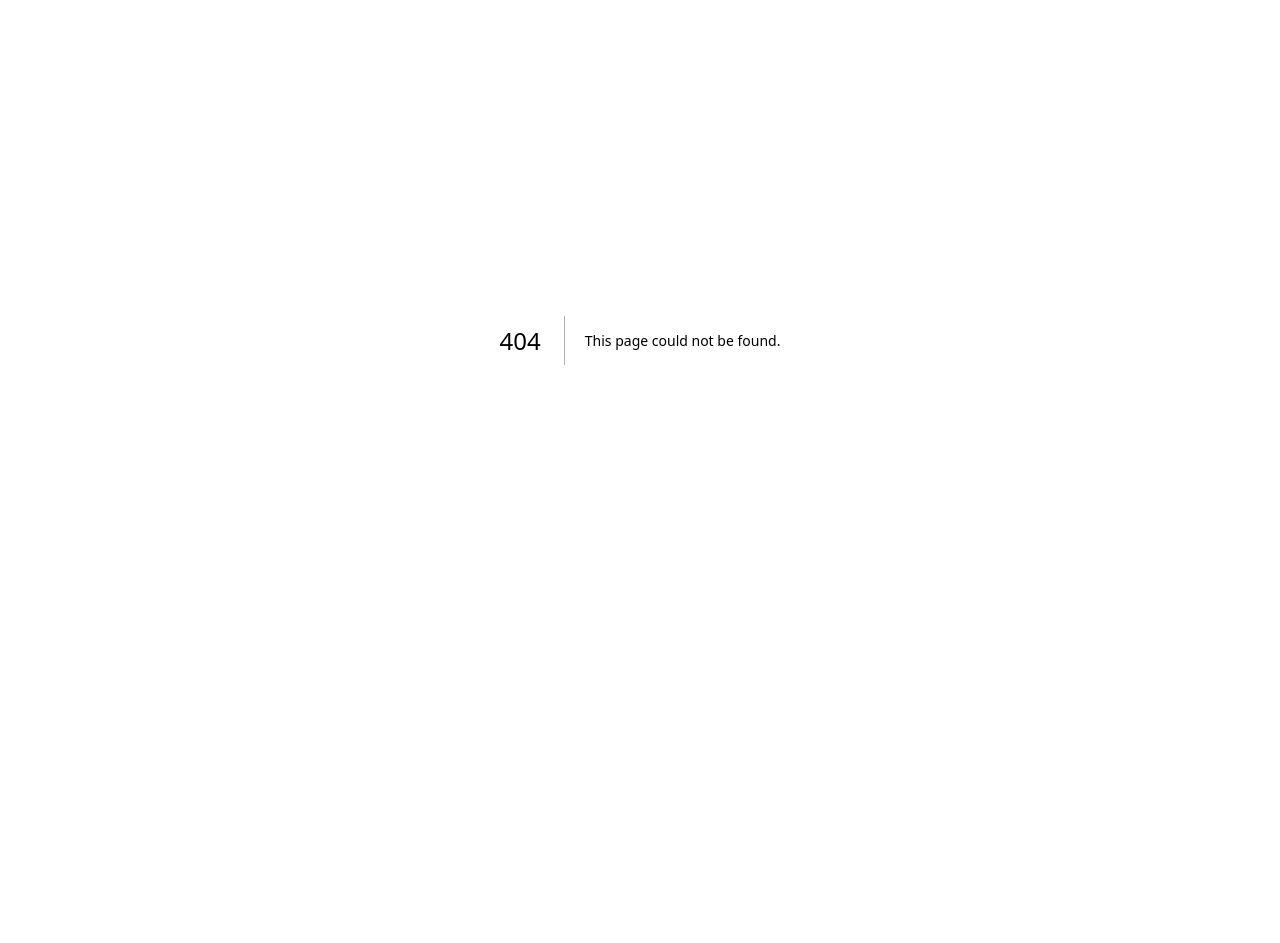
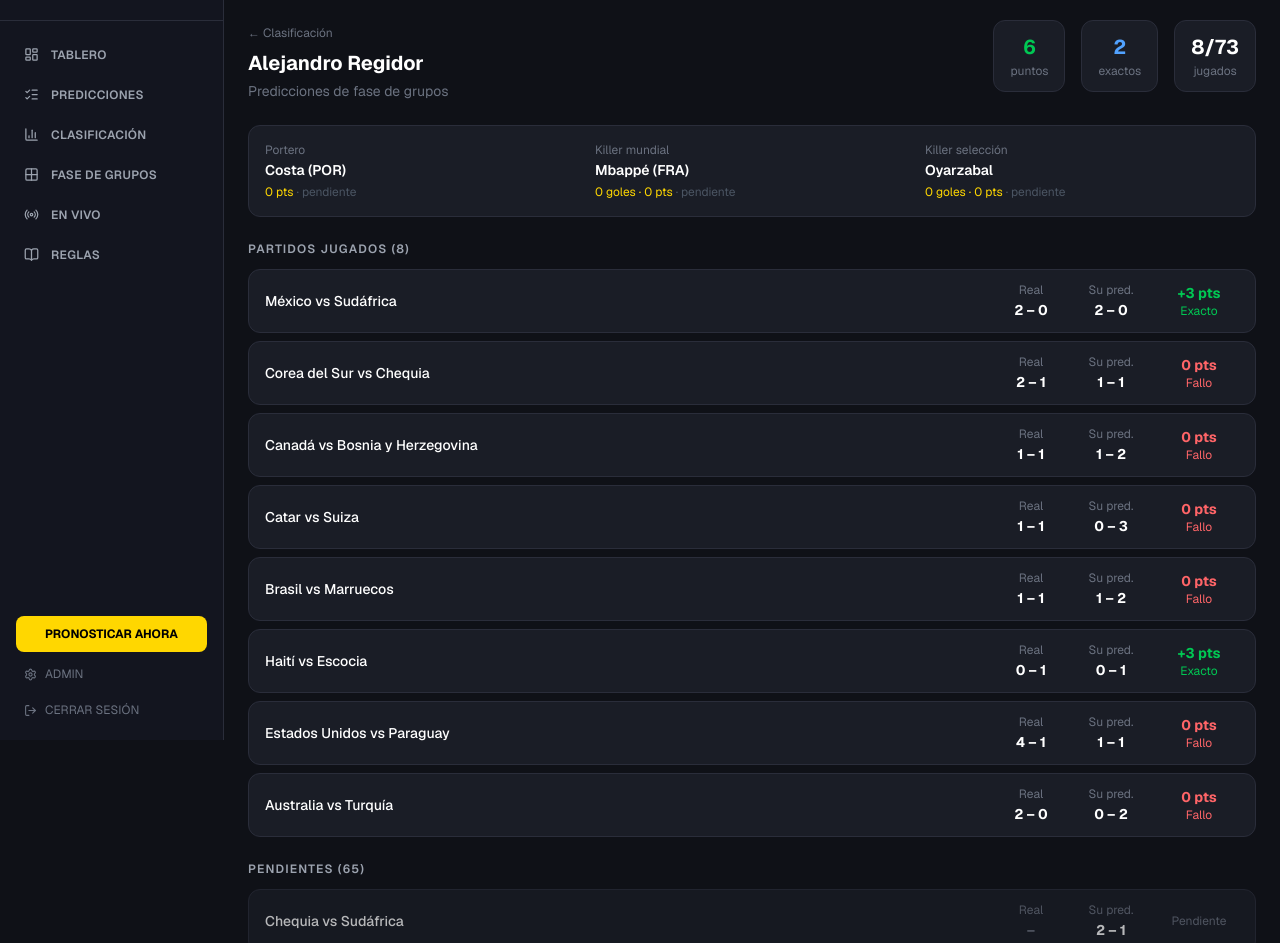
Before and after one commit to inigomp/porra-mundial-2026, a Next.js app: page /predicciones/1 in a window 1280 px wide. Before the commit this address had no page. Shown: the part 60-1003 px from the top of the page. Before the commit the page ends 800 px from the top, so only its background shows below. Built offline with nearby package versions, Linux system fonts and the light colour scheme; no server answers.

Commit message:
feat: predicciones por participante — link desde clasificacion a desglose individual

```diff
--- a/src/app/(app)/clasificacion/page.tsx
+++ b/src/app/(app)/clasificacion/page.tsx
@@ -1,4 +1,5 @@
 import { cookies } from "next/headers";
+import Link from "next/link";
 import { buildLeaderboard, calculateParticipantScore } from "@/lib/scoring-engine";
 import { PARTICIPANTS } from "@/lib/participants";
 import { getStandingsCache } from "@/lib/standings-cache";
@@ -69,14 +70,17 @@ export default async function ClasificacionPage() {
                 <PodiumBadge pos={idx + 1} />
               </div>
               <div className="min-w-0">
-                <span className="text-white text-sm font-medium truncate block">
+                <Link
+                  href={`/predicciones/${entry.participantId}`}
+                  className="text-white text-sm font-medium truncate block hover:text-[#00c853] transition-colors"
+                >
                   {entry.participantName}
                   {isMe && (
                     <span className="ml-2 text-[#00c853] text-xs font-bold bg-[#00c853]/20 px-1.5 py-0.5 rounded">
                       TÚ
                     </span>
                   )}
-                </span>
+                </Link>
               </div>
               <div className="text-right">
                 <span className="text-[#00c853] font-bold text-sm">{entry.points}</span>
--- /dev/null
+++ b/src/app/(app)/predicciones/[id]/page.tsx
@@ -0,0 +1,211 @@
+import Link from "next/link";
+import { PARTICIPANTS } from "@/lib/participants";
+import { getMatchesWithLiveScores } from "@/lib/live-scores";
+import { getMatchResult } from "@/lib/scoring-engine";
+
+function getMatchPoints(
+  prediction: { homeGoals: number; awayGoals: number } | undefined,
+  homeScore: number | null,
+  awayScore: number | null
+): { pts: number; label: string; color: string } | null {
+  if (!prediction || homeScore === null || awayScore === null) return null;
+
+  const predResult = getMatchResult(prediction.homeGoals, prediction.awayGoals);
+  const actualResult = getMatchResult(homeScore, awayScore);
+
+  if (prediction.homeGoals === homeScore && prediction.awayGoals === awayScore) {
+    return { pts: 3, label: "Exacto", color: "text-[#00c853]" };
+  }
+  if (predResult === actualResult) {
+    const predDiff = prediction.homeGoals - prediction.awayGoals;
+    const actualDiff = homeScore - awayScore;
+    if (predDiff === actualDiff) {
+      return { pts: 2, label: "Signo + diff", color: "text-blue-400" };
+    }
+    return { pts: 1, label: "Signo", color: "text-yellow-400" };
+  }
+  return { pts: 0, label: "Fallo", color: "text-red-400" };
+}
+
+export default async function ParticipantPrediccionesPage({
+  params,
+}: {
+  params: Promise<{ id: string }>;
+}) {
+  const { id } = await params;
+
+  const participant = PARTICIPANTS.find((p) => p.id === id);
+  if (!participant) {
+    return (
+      <main className="ml-56 mt-14 flex-1 p-6">
+        <p className="text-[#9ca3af]">Participante no encontrado.</p>
+      </main>
+    );
+  }
+
+  const allMatches = await getMatchesWithLiveScores();
+  const matches = allMatches.filter(
+    (m) =>
+      !m.homeTeam.toUpperCase().includes("OCTAVO") &&
+      !m.homeTeam.toUpperCase().includes("ACERTAR")
+  );
+
+  const played = matches.filter((m) => m.homeScore !== null);
+  const pending = matches.filter((m) => m.homeScore === null);
+
+  let totalPts = 0;
+  let exact = 0;
+  played.forEach((m) => {
+    const r = getMatchPoints(participant.predictions[m.id], m.homeScore, m.awayScore);
+    if (r) {
+      totalPts += r.pts;
+      if (r.pts === 3) exact++;
+    }
+  });
+
+  return (
+    <main className="ml-56 mt-14 flex-1 p-6 space-y-6">
+      {/* Header */}
+      <div className="flex items-start justify-between">
+        <div>
+          <Link
+            href="/clasificacion"
+            className="text-[#6b7280] text-xs hover:text-white transition-colors mb-2 inline-flex items-center gap-1"
+          >
+            ← Clasificación
+          </Link>
+          <h1 className="text-white font-bold text-xl">{participant.name}</h1>
+          <p className="text-[#6b7280] text-sm mt-1">Predicciones de fase de grupos</p>
+        </div>
+        <div className="flex gap-4">
+          <div className="bg-[#1a1d26] border border-[#2a2d3a] rounded-xl px-4 py-3 text-center">
+            <p className="text-[#00c853] font-bold text-xl">{totalPts}</p>
+            <p className="text-[#6b7280] text-xs mt-0.5">puntos</p>
+          </div>
+          <div className="bg-[#1a1d26] border border-[#2a2d3a] rounded-xl px-4 py-3 text-center">
+            <p className="text-blue-400 font-bold text-xl">{exact}</p>
+            <p className="text-[#6b7280] text-xs mt-0.5">exactos</p>
+          </div>
+          <div className="bg-[#1a1d26] border border-[#2a2d3a] rounded-xl px-4 py-3 text-center">
+            <p className="text-white font-bold text-xl">{played.length}/{matches.length}</p>
+            <p className="text-[#6b7280] text-xs mt-0.5">jugados</p>
+          </div>
+        </div>
+      </div>
+
+      {/* Extras */}
+      <div className="bg-[#1a1d26] border border-[#2a2d3a] rounded-xl p-4 grid grid-cols-3 gap-4">
+        <div>
+          <p className="text-[#6b7280] text-xs mb-0.5">Portero</p>
+          <p className="text-white text-sm font-semibold">{participant.goalkeeper}</p>
+          <p className="text-[#ffd700] text-xs mt-1 font-mono">0 pts <span className="text-[#4b5563]">· pendiente</span></p>
+        </div>
+        <div>
+          <p className="text-[#6b7280] text-xs mb-0.5">Killer mundial</p>
+          <p className="text-white text-sm font-semibold">{participant.killerMundial}</p>
+          <p className="text-[#ffd700] text-xs mt-1 font-mono">0 goles · 0 pts <span className="text-[#4b5563]">· pendiente</span></p>
+        </div>
+        <div>
+          <p className="text-[#6b7280] text-xs mb-0.5">Killer selección</p>
+          <p className="text-white text-sm font-semibold">{participant.killerSeleccion}</p>
+          <p className="text-[#ffd700] text-xs mt-1 font-mono">0 goles · 0 pts <span className="text-[#4b5563]">· pendiente</span></p>
+        </div>
+      </div>
+
+      {/* Played matches */}
+      {played.length > 0 && (
+        <section>
+          <h2 className="text-[#9ca3af] text-xs font-semibold uppercase tracking-widest mb-3">
+            Partidos jugados ({played.length})
+          </h2>
+          <div className="space-y-2">
+            {played.map((m) => {
+              const pred = participant.predictions[m.id];
+              const result = getMatchPoints(pred, m.homeScore, m.awayScore);
+              return (
+                <div
+                  key={m.id}
+                  className="bg-[#1a1d26] border border-[#2a2d3a] rounded-xl px-4 py-3 flex items-center gap-4"
+                >
+                  <div className="flex-1 min-w-0">
+                    <p className="text-white text-sm font-medium truncate">
+                      {m.homeTeam} vs {m.awayTeam}
+                    </p>
+                  </div>
+                  <div className="text-center w-16">
+                    <p className="text-[#6b7280] text-xs mb-0.5">Real</p>
+                    <p className="text-white font-bold text-sm">
+                      {m.homeScore} – {m.awayScore}
+                    </p>
+                  </div>
+                  <div className="text-center w-16">
+                    <p className="text-[#6b7280] text-xs mb-0.5">Su pred.</p>
+                    <p className="text-white font-bold text-sm">
+                      {pred ? `${pred.homeGoals} – ${pred.awayGoals}` : "—"}
+                    </p>
+                  </div>
+                  <div className="text-center w-20">
+                    {result ? (
+                      <>
+                        <p className={`font-bold text-sm ${result.color}`}>
+                          {result.pts > 0 ? `+${result.pts}` : result.pts} pts
+                        </p>
+                        <p className={`text-xs ${result.color}`}>{result.label}</p>
+                      </>
+                    ) : (
+                      <p className="text-[#6b7280] text-xs">Sin pred.</p>
+                    )}
+                  </div>
+                </div>
+              );
+            })}
+          </div>
+        </section>
+      )}
+
+      {/* Pending matches */}
+      {pending.length > 0 && (
+        <section>
+          <h2 className="text-[#9ca3af] text-xs font-semibold uppercase tracking-widest mb-3">
+            Pendientes ({pending.length})
+          </h2>
+          <div className="space-y-2">
+            {pending.slice(0, 20).map((m) => {
+              const pred = participant.predictions[m.id];
+              return (
+                <div
+                  key={m.id}
+                  className="bg-[#1a1d26] border border-[#2a2d3a] rounded-xl px-4 py-3 flex items-center gap-4 opacity-70"
+                >
+                  <div className="flex-1 min-w-0">
+                    <p className="text-white text-sm font-medium truncate">
+                      {m.homeTeam} vs {m.awayTeam}
+                    </p>
+                  </div>
+                  <div className="text-center w-16">
+                    <p className="text-[#6b7280] text-xs mb-0.5">Real</p>
+                    <p className="text-[#6b7280] font-bold text-sm">–</p>
+                  </div>
+                  <div className="text-center w-16">
+                    <p className="text-[#6b7280] text-xs mb-0.5">Su pred.</p>
+                    <p className="text-white font-bold text-sm">
+                      {pred ? `${pred.homeGoals} – ${pred.awayGoals}` : "—"}
+                    </p>
+                  </div>
+                  <div className="text-center w-20">
+                    <p className="text-[#6b7280] text-xs">Pendiente</p>
+                  </div>
+                </div>
+              );
+            })}
+            {pending.length > 20 && (
+              <p className="text-[#6b7280] text-xs text-center pt-2">
+                +{pending.length - 20} partidos más pendientes
+              </p>
+            )}
+          </div>
+        </section>
+      )}
+    </main>
+  );
+}
```
